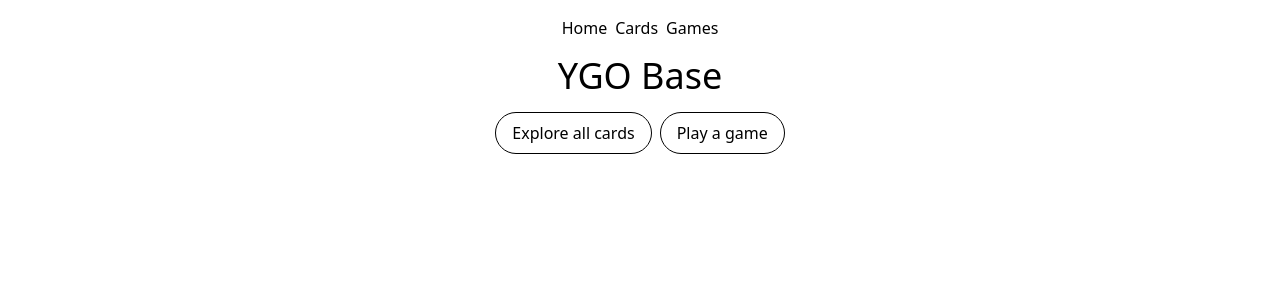
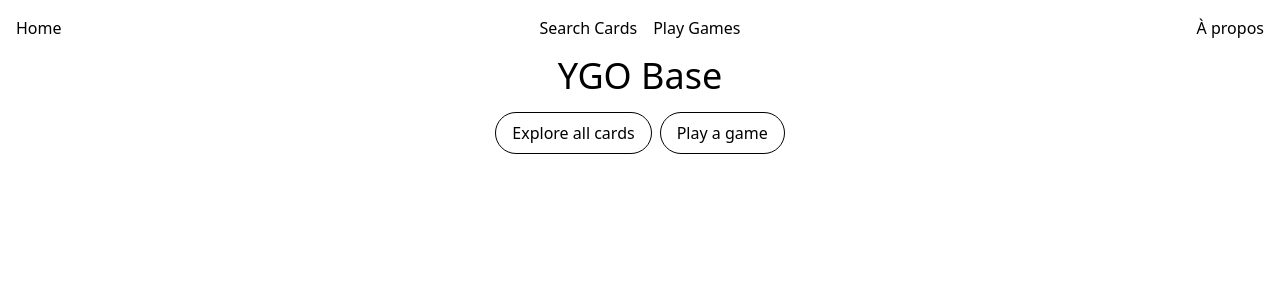
Before and after one commit to LilianFanilo/imac-api-ygo, a Nuxt app: page / in a window 1280 px wide. Shown: the top 300 px of the page. Built offline with nearby package versions, Linux system fonts and the light colour scheme.

Commit message:
Upd Navbar style + SearchBar

```diff
--- a/app/components/layouts/Navbar.vue
+++ b/app/components/layouts/Navbar.vue
@@ -1,9 +1,12 @@
 <template>
-    <nav>
-        <ul class="flex justify-center gap-2 p-4">
-            <li><NuxtLink to="/">Home</NuxtLink></li>
-            <li><NuxtLink to="/Cards">Cards</NuxtLink></li>
-            <li><NuxtLink to="/Games">Games</NuxtLink></li>
+    <nav class="grid grid-cols-3 sticky top-0 bg-white z-50 p-4">
+        <div class="col-start-1"><NuxtLink to="/">Home</NuxtLink></div>
+        <ul class="col-start-2 flex justify-center gap-4">
+            <li><NuxtLink to="/Cards">Search Cards</NuxtLink></li>
+            <li><NuxtLink to="/Games">Play Games</NuxtLink></li>
+        </ul>
+        <ul class="flex justify-end">
+            <li><NuxtLink to="/">À propos</NuxtLink></li>
         </ul>
     </nav>
 </template>
--- a/app/components/ui/SearchBar.vue
+++ b/app/components/ui/SearchBar.vue
@@ -7,6 +7,6 @@ const modelValue = defineModel<string>();
     v-model="modelValue"
     type="search"
     placeholder="Rechercher une carte…"
-    class="rounded-full border-2 px-4 py-2 w-full max-w-md"
+    class="rounded-full border-2 border-gray-800 px-4 py-2 w-full max-w-md"
   />
 </template>
```
